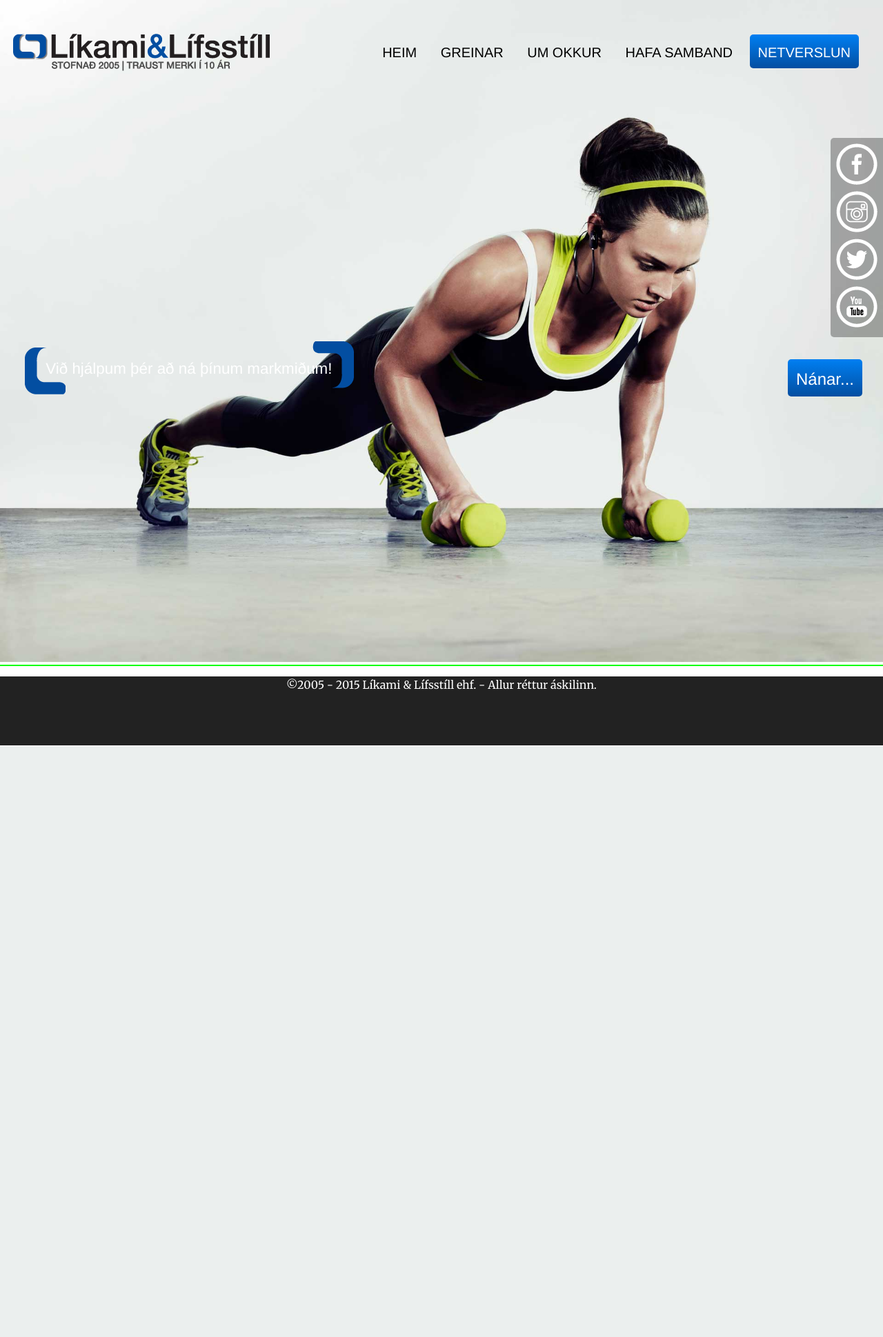
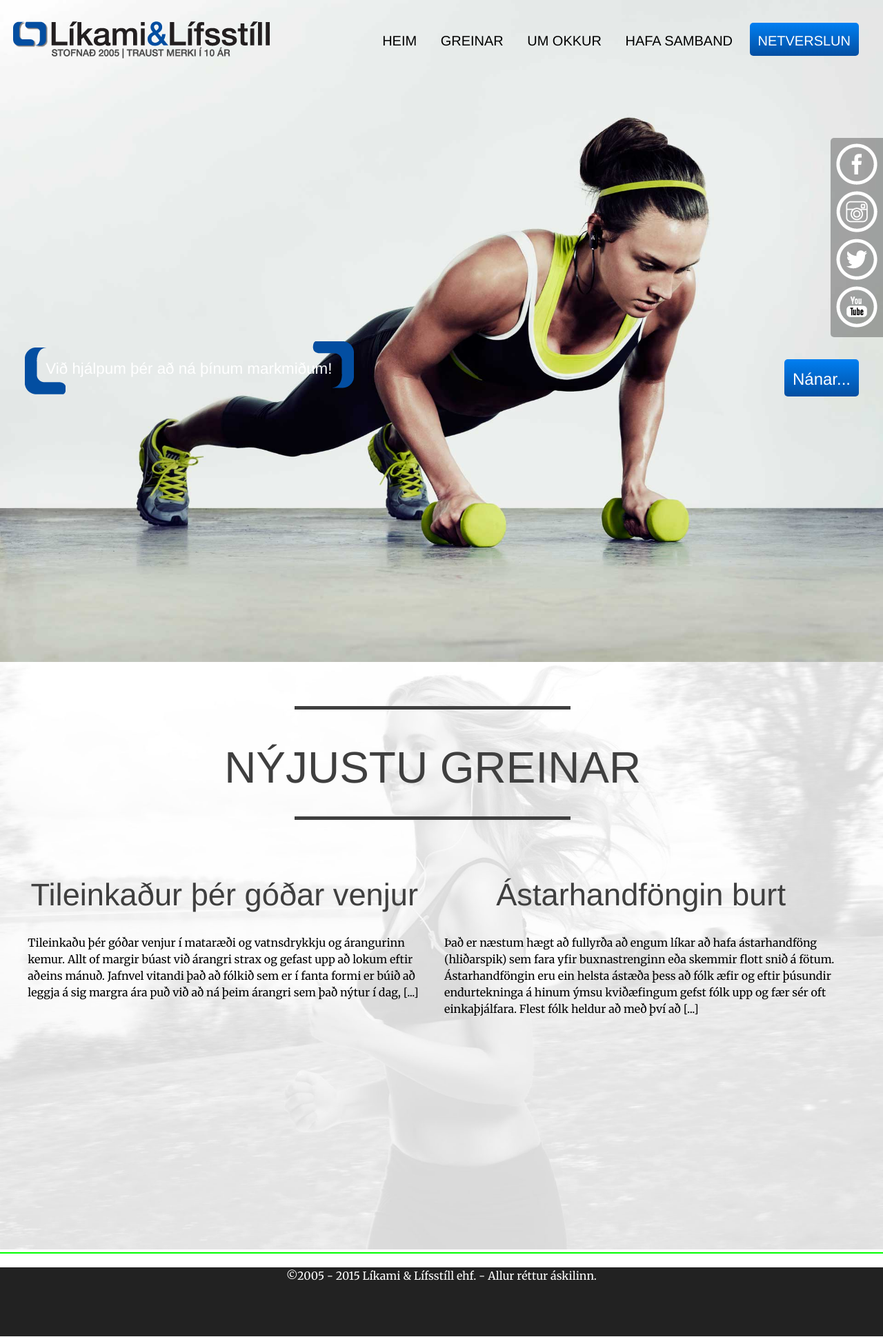
Before and after one commit to strengur/ammilis, a PHP site: page / in a window 1280 px wide. Shown: the whole page at 69% size. Before the commit the page ends 1082 px from the top, so only its background shows below. Run offline with PHP 8.4, Linux system fonts and the light colour scheme; some libraries are stand-ins or nearby versions.

Commit message:
Different things
Many minor changes here and there. Buttons changed from button element
to regular li element.

```diff
--- a/footer.php
+++ b/footer.php
@@ -1,6 +1,8 @@
 
 		<footer>
-			<center><p>&copy;2005 - <?php echo date(Y); ?> Líkami & Lífsstíll ehf. - Allur réttur áskilinn.</p></center>
+			<div class="copyright-year">
+				<p>&copy;2005 - <?php echo date(Y); ?> Líkami & Lífsstíll ehf. - Allur réttur áskilinn.</p>
+			</div>
 		</footer>
 <!-- 		<script src="//code.jquery.com/jquery-1.10.2.js"></script> -->
 		<script src="http://ajax.googleapis.com/ajax/libs/jquery/1.9.1/jquery.min.js"></script>
--- a/index.php
+++ b/index.php
@@ -1,7 +1,7 @@
 <?php include('header.php'); ?>
 
 
-<section class="banners">
+<div class="banners">
 	<img class="banners-img" src="images/banners/frontur.jpg" alt="Baner image">
 
 	<div class="banner-headline">
@@ -9,27 +9,50 @@
 			<h1>
 				<img id="banner-headline-image-left" src="images/icons/left-side-logo-blue.png" alt="Vinstri hlið af LL logoi">
 				<span id="banner-headline-text">Við hjálpum þér að ná þínum markmiðum!</span>
-				<img id="banner-headline-image-right"src="images/icons/right-side-logo-blue.png" alt="Hægri hlið af LL logoi">
+				<img id="banner-headline-image-right" src="images/icons/right-side-logo-blue.png" alt="Hægri hlið af LL logoi">
 			</h1>
 		</div>
 	</div>
 
-	<button class="navigation-online-store button-blue-gradient banner-button">Nánar...</button>
-</section>
+	<a href="#" class="navigation-online-store button-blue-gradient banner-button button">Nánar...</a>
+</div>
 
 <div class="arrow-down-clearfix">
 	<div class="arrow-down">
-		<img src="images/icons/arrow-down.png">
+		<img src="images/icons/arrow-down.png" alt="">
 	</div>
 </div>
 
 <div class="social-media-icons">
 
-	<a href="http://facebook.com/likamioglifsstill"><img src="images/icons/facebook.png"></a>
-	<a href="http://instagram.com/likamioglifsstill"><img src="images/icons/instagram.png"></a>
-	<a href="http://twitter.com/likamilifsstill"><img src="images/icons/twitter.png"></a>
-	<a href="http://youtube.com/likamioglifsstill"><img src="images/icons/youtube.png"></a>
+	<a href="http://facebook.com/likamioglifsstill"><img src="images/icons/facebook.png" alt="Smámynd af Facebook merkinu"></a>
+	<a href="http://instagram.com/likamioglifsstill"><img src="images/icons/instagram.png" alt="Smámynd af Facebook merkinu"></a>
+	<a href="http://twitter.com/likamilifsstill"><img src="images/icons/twitter.png" alt="Smámynd af Facebook merkinu"></a>
+	<a href="http://youtube.com/likamioglifsstill"><img src="images/icons/youtube.png" alt="Smámynd af Facebook merkinu"></a>
 
 </div>
 
+<div class="article-columns">
+
+	<img src="images/banners/female-running.jpg" alt="Bakgrunnsmynd þar sem nýjustu greinarnar birtast.">
+
+	<div class="article-columns-content">
+
+		<div class="article-columns-border-top"></div>
+		<div class="newest-article"><h1>NÝJUSTU GREINAR</h1></div>
+		<div class="article-columns-border-bottom"></div>
+
+		<div class="article-column-one">
+			<h1>Tileinkaður þér góðar venjur</h1>
+			<p>Tileinkaðu þér góðar venjur í mataræði og vatnsdrykkju og árangurinn kemur. Allt of margir búast við árangri strax og gefast upp að lokum eftir aðeins mánuð. Jafnvel vitandi það að fólkið sem er í fanta formi er búið að leggja á sig margra ára puð við að ná þeim árangri sem það nýtur í dag, [...]</p>
+		</div>
+
+		<div class="article-column-two">
+			<h1>Ástarhandföngin burt</h1>
+			<p>Það er næstum hægt að fullyrða að engum líkar að hafa ástarhandföng (hliðarspik) sem fara yfir buxnastrenginn eða skemmir flott snið á fötum. Ástarhandföngin eru ein helsta ástæða þess að fólk æfir og eftir þúsundir endurtekninga á hinum ýmsu kviðæfingum gefst fólk upp og fær sér oft einkaþjálfara. Flest fólk heldur að með því að [...]</p>
+		</div>
+
+	</div>
+</div>
+
 <?php include('footer.php'); ?>
--- a/js/main-java.js
+++ b/js/main-java.js
@@ -33,7 +33,7 @@ window.onscroll = scrollEffects;
 function scrollEffects () {
 	// Turn header to solid color from transparent
 	if (window.pageYOffset > 73) {
-		$("header").css("background-color", "#fff").css("transition-duration", "1s");
+		$("header").css("background-color", "#fff").css("transition-duration", "0.5s");
 
 		} else {
 
--- a/navigation.php
+++ b/navigation.php
@@ -9,14 +9,14 @@
 			<li>GREINAR</li>
 			<li>UM OKKUR</li>
 			<li>HAFA SAMBAND</li>
-			<li><button class="navigation-online-store button-blue-gradient"><a href="http://n.likamioglifsstill.is/">NETVERSLUN</a></button></li>
+			<li><a href="http://n.likamioglifsstill.is/" class="navigation-online-store button-blue-gradient button">NETVERSLUN</a></li>
 		</ul>
 	</div>
 
 	<div class="navigation-mobile">
 		<ul>
-			<li><button class="navigation-online-store button-blue-gradient"><a href="http://n.likamioglifsstill.is/">NETVERSLUN</a></button></li>
-			<li><button class="navigation-mobile-menu button-grey-gradient"><span>+</span></li>
+			<li><a class="navigation-online-store button-blue-gradient button">NETVERSLUN</a></li>
+			<li><a class="navigation-mobile-menu button-grey-gradient button"><span>+</span></a></li>
 		</ul>
 	</div>
 
--- a/style.css
+++ b/style.css
@@ -40,7 +40,7 @@ h2,
 h3,
 h4 {
 	font-family: helvetica, sans-serif;
-	color: #ffc;
+	color: #3f3f3f;
 }
 
 
@@ -71,25 +71,21 @@ h4 {
 	color: #FFFFFF;
 }
 
-button {
+.button {
 	border: 0px;
 	border-radius: 5px;
 }
 
-button.navigation-online-store {
+.navigation-online-store {
 	padding: 15px 12px 11px 12px;
+	text-decoration: none;
 }
 
-button.navigation-online-store a {
-	text-decoration: none;
+.navigation-online-store a:visited {
 	color: #fff;
 }
 
-button.navigation-online-store a:visited {
-	color: #fff;
-}
-
-button.navigation-mobile-menu {
+.navigation-mobile-menu {
 	padding: 15px 20px 11px 20px;
 }
 
@@ -97,19 +93,19 @@ button.navigation-mobile-menu {
 .banner-button {
   position: absolute;
   top: 20em;
-  right: 30px;
+  right: 35px;
   font-size: 1.6em;
   z-index: 1000;
 }
 
-button,
+.banner-button,
 header {
 	font-family: Helvetica, sans-serif;
 }
 
 header {
 	position: fixed;
-	height: 150px;
+	height: 110px;
 	width: 100%;
 	background: rgba(0,0,0,0.0);
 	z-index: 1000;
@@ -117,7 +113,7 @@ header {
 
 .logo {
 	position: absolute;
-	top: 45px;
+	top: 27px;
 	left: 15px;
 }
 
@@ -127,8 +123,13 @@ header {
 
 .navigation-mobile {
 	position: absolute;
-	top: 10px;
+	top: 27px;
 	right: 15px;
+}
+
+.navigation ul,
+.navigation-mobile ul {
+	margin: 0;
 }
 
 .navigation li,
@@ -142,7 +143,7 @@ header {
 	display: none;
 	position: inherit;
 	width: 100%;
-	top: 150px;
+	top: 110px;
 	background: #888;
 	border-radius: 0 0 5px 5px;
 	color: #fff;
@@ -157,7 +158,7 @@ header {
 }
 
 .navigation-mobile-menu-closed li {
-	padding: 15px 0 5px 0;
+	padding: 24px 0 13px 0;
 	border-bottom: 1px dotted #555;
 	font-size: 1.6em;
 }
@@ -167,14 +168,13 @@ header {
 }
 
 .navigation-mobile-menu-closed li:last-child {
-	padding-bottom: 5px;
+	padding-bottom: 13px;
 	border: none;
 	border-radius: 0 0 5px 5px;
 }
 
 .banners {
 	position: relative;
-	border-bottom: 2px solid #0f0; /* Remove when banner is ready */
 	padding-top: 0px;
 	min-height: 100%;
 	z-index: 100;
@@ -195,7 +195,8 @@ header {
 	font-family: helvetica, sans-serif;
 }
 
-.banner-headline img {
+.banner-headline img,
+.article-columns img {
 	max-width: 100%;
 }
 
@@ -237,9 +238,73 @@ header {
 	margin-top: 5px;
 }
 
+.article-columns {
+	position: relative;
+	top: -5px;
+	width: 100%;
+	z-index: -1;
+	border-bottom: 2px solid #0f0; /* Remove when banner is ready */
+}
+
+.article-columns-content {
+	position: absolute;
+	width: 98%;
+	top: 10px;
+	padding-top: 55px;
+	text-align: center;
+}
+
+.newest-articles {
+	width:	100%;
+	margin: auto;
+}
+
+.article-columns-content h1 {
+	line-height: 1.6em;
+	margin-bottom: 20px;
+	margin-top: 33px;
+	text-align: center;
+}
+
+.article-column-one h1,
+.article-column-two h1,
+.article-column-three h1 {
+	font-size: 2.827em;
+}
+
+.article-columns-border-top,
+.article-columns-border-bottom {
+	width: 400px;
+	margin: auto;
+}
+
+.article-columns-border-top {
+	border-top: 5px #3f3f3f solid;
+}
+
+.article-columns-border-bottom {
+	border-bottom: 5px #3f3f3f solid;
+	margin-bottom: 40px;
+}
+
+.article-column-one,
+.article-column-two {
+	height: 380px;
+	width: 570px;;
+	display: inline-table;
+	text-align: left;
+}
+
+.article-column-one {
+	margin-right: 15px;
+}
+
+.article-column-two {
+	margin-left: 15px;
+}
+
 .arrow-down-clearfix {
 	position: absolute;
-/* 	top: 590px; */
 	width: 100%;
 	z-index: 100;
 }
@@ -258,6 +323,13 @@ footer {
 	bottom: 1px;
 }
 
+.copyright-year {
+	position: relative;
+	margin: auto;
+	width: 480px;
+	text-align: center;
+}
+
 
 @media screen and (min-width: 1180px) {
 
@@ -268,7 +340,7 @@ footer {
 	.navigation {
 		position: absolute;
 		display: inherit;
-		top: 34px;
+		top: 33px;
 		right: 30px;
 	}
 
```
Also changed, not shown: images/banners/female-running.jpg (added). Lines whose indentation alone changed are shown as unchanged.
